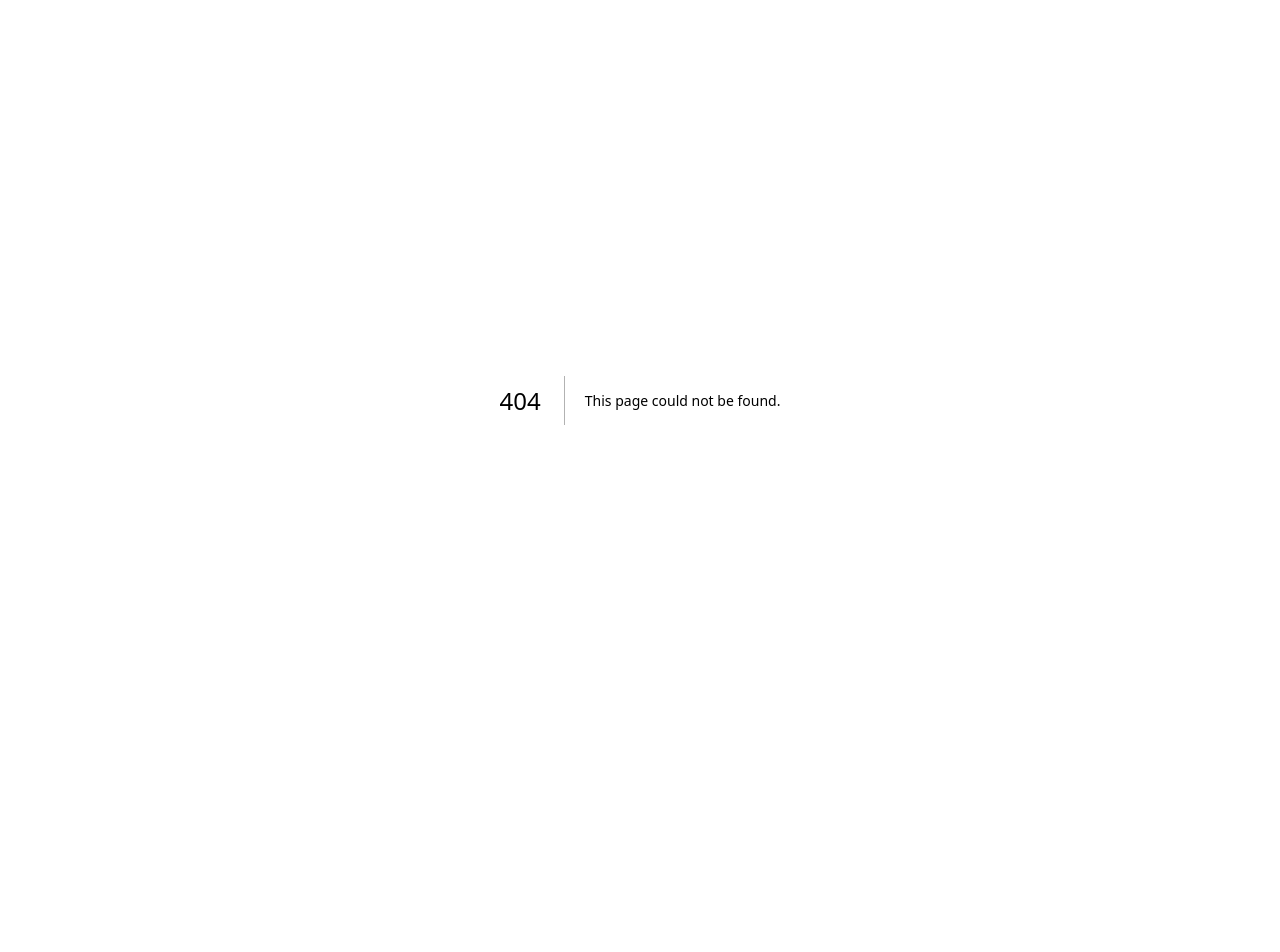
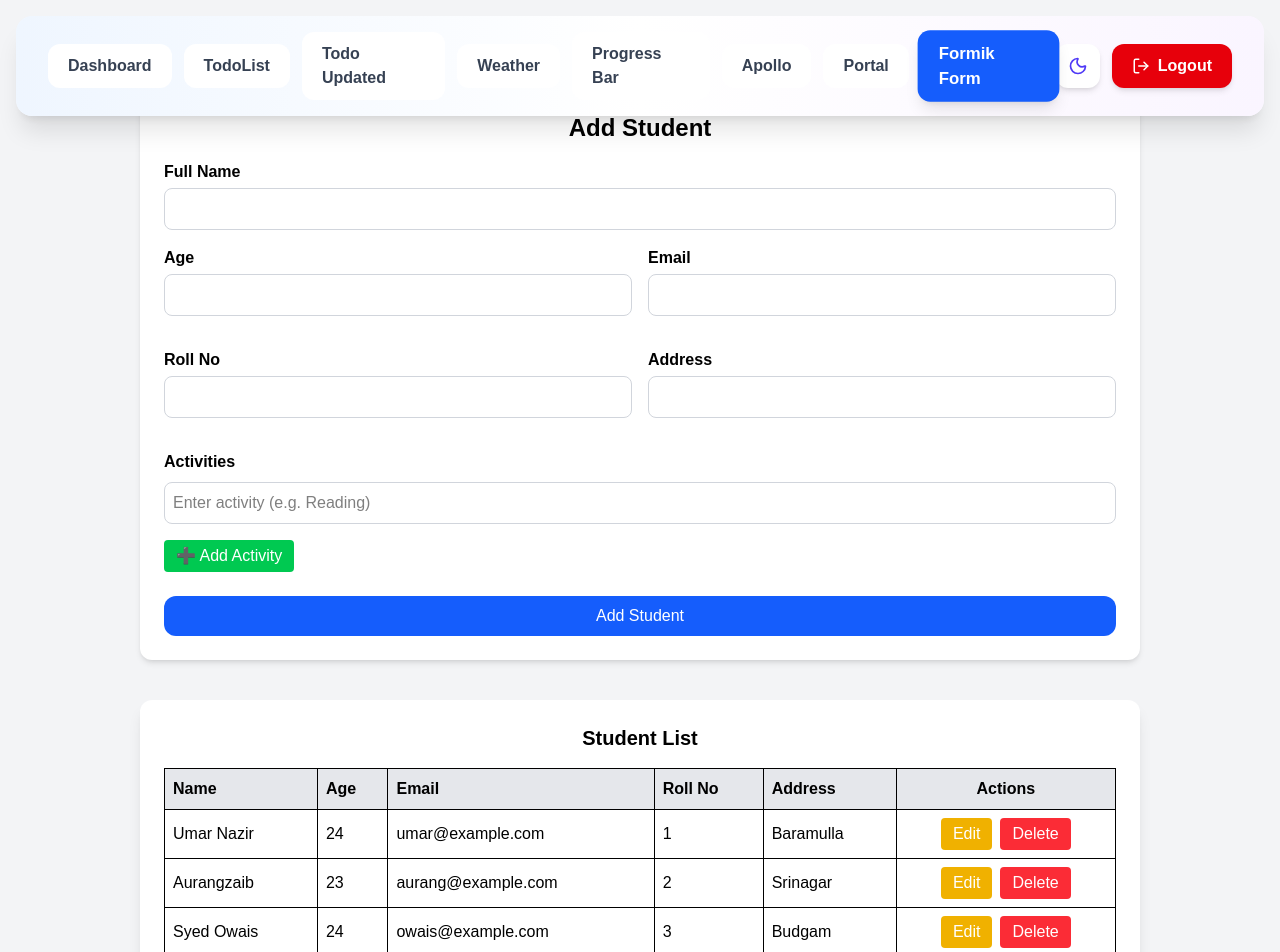
Before and after one commit to umarnaxir/Practice-react, a Next.js app: page /post-login/form in a window 1280 px wide. Before the commit this address had no page. Shown: the top 952 px of the page. Before the commit the page ends 800 px from the top, so only its background shows below. Built offline with nearby package versions, Linux system fonts and the light colour scheme.

Commit message:
app done

```diff
--- a/app/components/Header.jsx
+++ b/app/components/Header.jsx
@@ -23,6 +23,8 @@ export default function Header() {
     { name: "Progress Bar", path: "post-login/progressBar" },
     { name: "Apollo", path: "post-login/apollo" },
     { name: "Portal", path: "post-login/portal" },
+    { name: "Formik Form", path: "post-login/form" },
+
   ];
 
   return (
--- a/app/post-login/dashboard/components/DashboardPage.jsx
+++ b/app/post-login/dashboard/components/DashboardPage.jsx
@@ -14,14 +14,14 @@ function DashboardPage() {
   }, []);
 
   const navItems = [
-    { name: "Dashboard", path: "post-login/dashboard", icon: "📊" },
     { name: "TodoList", path: "post-login/todo", icon: "📝" },
     { name: "Todo Updated", path: "post-login/todolist", icon: "🗂️" },
     { name: "Weather", path: "post-login/weather", icon: "🌦️" },
     { name: "Progress Bar", path: "post-login/progressBar", icon: "📈" },
     { name: "Apollo", path: "post-login/apollo", icon: "🌐" },
     { name: "Portal", path: "post-login/portal", icon: "🔗" },
-    { name: "Calculator", path: "/calculator", icon: "📱" },
+    { name: "Formik Form", path: "post-login/form", icon: "📋" },
+    { name: "Calculator", path: "calculator", icon: "📱" },
     { name: "Demo", path: "demo", icon: "🖌️" },
 
   ];
--- /dev/null
+++ b/app/post-login/form/components/FormField.jsx
@@ -0,0 +1,24 @@
+"use client";
+import React from "react";
+import { Field, ErrorMessage } from "formik";
+
+export default function FormField({ label, name, type }) {
+  return (
+    <div className="flex flex-col mb-4">
+      <label htmlFor={name} className="font-semibold mb-1">
+        {label}
+      </label>
+      <Field
+        type={type}
+        name={name}
+        id={name}
+        className="border border-gray-300 rounded-lg p-2 focus:outline-none focus:border-blue-500"
+      />
+      <ErrorMessage
+        name={name}
+        component="div"
+        className="text-red-500 text-sm mt-1"
+      />
+    </div>
+  );
+}
--- /dev/null
+++ b/app/post-login/form/components/StudentForm.jsx
@@ -0,0 +1,112 @@
+"use client";
+import React from "react";
+import { Formik, Form, FieldArray } from "formik";
+import * as Yup from "yup";
+import FormField from "./FormField";
+
+export default function StudentForm({ onSubmit, editingStudent }) {
+  const validationSchema = Yup.object({
+    name: Yup.string().required("Name is required"),
+    age: Yup.number().required("Age is required").positive().integer(),
+    email: Yup.string().email("Invalid email").required("Email is required"),
+    rollNo: Yup.string().required("Roll No is required"),
+    address: Yup.string().required("Address is required"),
+    activities: Yup.array().of(Yup.string().required("Activity is required")),
+  });
+
+  const defaultValues = {
+    name: "",
+    age: "",
+    email: "",
+    rollNo: "",
+    address: "",
+    activities: [""],
+  };
+
+  return (
+    <Formik
+      enableReinitialize
+      initialValues={editingStudent || defaultValues}
+      validationSchema={validationSchema}
+      onSubmit={(values, { resetForm }) => {
+        onSubmit(values);
+        resetForm({ values: defaultValues });
+      }}
+    >
+      {({ values, setFieldValue }) => (
+        <Form className="bg-white shadow-md text-black rounded-xl p-6 w-250 mt-8">
+          <h2 className="text-2xl font-bold mb-4 text-center">
+            {editingStudent ? "Edit Student" : "Add Student"}
+          </h2>
+
+          <div className="mb-4">
+            <FormField label="Full Name" name="name" type="text" />
+          </div>
+
+          <div className="grid grid-cols-2 gap-4 mb-4">
+            <FormField label="Age" name="age" type="number" />
+            <FormField label="Email" name="email" type="email" />
+          </div>
+
+          <div className="grid grid-cols-2 gap-4 mb-4">
+            <FormField label="Roll No" name="rollNo" type="text" />
+            <FormField label="Address" name="address" type="text" />
+          </div>
+
+          {/* Dynamic Activities Section */}
+          <div className="mb-4">
+            <label className="font-semibold mb-2 block">Activities</label>
+            <FieldArray name="activities">
+              {({ push, remove }) => (
+                <div>
+                  {values.activities.map((activity, index) => (
+                    <div key={index} className="flex items-center mb-2">
+                      <input
+                        type="text"
+                        value={activity}
+                        onChange={(e) => {
+                          const updated = [...values.activities];
+                          updated[index] = e.target.value;
+                          setFieldValue("activities", updated);
+                        }}
+                        className="border border-gray-300 rounded-lg p-2 flex-grow focus:outline-none focus:border-blue-500"
+                        placeholder="Enter activity (e.g. Reading)"
+                      />
+                      {index > 0 && (
+                        <button
+                          type="button"
+                          onClick={() => remove(index)}
+                          className="ml-2 bg-red-500 text-white px-2 py-1 rounded hover:bg-red-600"
+                        >
+                          ❌
+                        </button>
+                      )}
+                    </div>
+                  ))}
+                  <button
+                    type="button"
+                    onClick={() => push("")}
+                    className="mt-2 bg-green-500 text-white px-3 py-1 rounded hover:bg-green-600"
+                  >
+                    ➕ Add Activity
+                  </button>
+                </div>
+              )}
+            </FieldArray>
+          </div>
+
+          <button
+            type="submit"
+            className={`${
+              editingStudent
+                ? "bg-yellow-600 hover:bg-yellow-700"
+                : "bg-blue-600 hover:bg-blue-700"
+            } text-white py-2 px-4 rounded-xl mt-2 w-full transition-all`}
+          >
+            {editingStudent ? "Update Student" : "Add Student"}
+          </button>
+        </Form>
+      )}
+    </Formik>
+  );
+}
--- /dev/null
+++ b/app/post-login/form/page.jsx
@@ -0,0 +1,137 @@
+"use client";
+import React, { useState } from "react";
+import StudentForm from "./components/StudentForm";
+
+export default function Page() {
+  const [students, setStudents] = useState([
+    {
+      name: "Umar Nazir",
+      age: 24,
+      email: "umar@example.com",
+      rollNo: "1",
+      address: "Baramulla",
+    },
+    {
+      name: "Aurangzaib",
+      age: 23,
+      email: "aurang@example.com",
+      rollNo: "2",
+      address: "Srinagar",
+    },
+    {
+      name: "Syed Owais",
+      age: 24,
+      email: "owais@example.com",
+      rollNo: "3",
+      address: "Budgam",
+    },
+    {
+      name: "Khalid Jan",
+      age: 24,
+      email: "khalid@example.com",
+      rollNo: "4",
+      address: "Sopore",
+    },
+  ]);
+
+  const [submitted, setSubmitted] = useState(false);
+  const [editingStudent, setEditingStudent] = useState(null); // to hold data when editing
+
+  const handleFormSubmit = (values) => {
+    console.log("Form Submitted:", values);
+
+    // Check if student already exists (by rollNo)
+    setStudents((prevStudents) => {
+      const existingIndex = prevStudents.findIndex(
+        (student) => student.rollNo === values.rollNo
+      );
+
+      if (existingIndex !== -1) {
+        // Update existing student
+        const updated = [...prevStudents];
+        updated[existingIndex] = values;
+        return updated;
+      } else {
+        // Add new student
+        return [...prevStudents, values];
+      }
+    });
+
+    setSubmitted(true);
+    setTimeout(() => setSubmitted(false), 2000);
+    setEditingStudent(null); // reset edit mode
+  };
+
+  const handleEdit = (rollNo) => {
+    const studentToEdit = students.find((s) => s.rollNo === rollNo);
+    if (studentToEdit) {
+      setEditingStudent(studentToEdit);
+    }
+  };
+
+  const handleDelete = (rollNo) => {
+    setStudents((prevStudents) =>
+      prevStudents.filter((student) => student.rollNo !== rollNo)
+    );
+  };
+
+  return (
+    <div className="flex flex-col items-center justify-center pt-14 min-h-screen bg-gray-100 p-4">
+      <StudentForm onSubmit={handleFormSubmit} editingStudent={editingStudent} />
+
+      {submitted && (
+        <div className="mt-6 text-green-600 font-semibold text-lg">
+          ✅ Student record saved successfully!
+        </div>
+      )}
+
+      <div className="mt-10 text-black w-250 h-85 bg-white shadow-lg rounded-xl p-6 overflow-y-auto">
+        <h3 className="text-xl font-bold mb-4 text-center">Student List</h3>
+        <table className="w-full border-collapse text-sm md:text-base">
+          <thead>
+            <tr className="bg-gray-200 text-left">
+              <th className="border p-2">Name</th>
+              <th className="border p-2">Age</th>
+              <th className="border p-2">Email</th>
+              <th className="border p-2">Roll No</th>
+              <th className="border p-2">Address</th>
+              <th className="border p-2 text-center">Actions</th>
+            </tr>
+          </thead>
+          <tbody>
+            {students.map((student) => (
+              <tr key={student.rollNo} className="hover:bg-gray-100">
+                <td className="border p-2">{student.name}</td>
+                <td className="border p-2">{student.age}</td>
+                <td className="border p-2">{student.email}</td>
+                <td className="border p-2">{student.rollNo}</td>
+                <td className="border p-2">{student.address}</td>
+                <td className="border p-2 text-center space-x-2">
+                  <button
+                    onClick={() => handleEdit(student.rollNo)}
+                    className="bg-yellow-500 text-white px-3 py-1 rounded hover:bg-yellow-600 transition-all"
+                  >
+                    Edit
+                  </button>
+                  <button
+                    onClick={() => handleDelete(student.rollNo)}
+                    className="bg-red-500 text-white px-3 py-1 rounded hover:bg-red-600 transition-all"
+                  >
+                    Delete
+                  </button>
+                </td>
+              </tr>
+            ))}
+            {students.length === 0 && (
+              <tr>
+                <td colSpan="6" className="text-center text-gray-500 py-3">
+                  No students available
+                </td>
+              </tr>
+            )}
+          </tbody>
+        </table>
+      </div>
+    </div>
+  );
+}
--- a/package.json
+++ b/package.json
@@ -10,13 +10,15 @@
   "dependencies": {
     "@apollo/client": "^4.0.7",
     "@tanstack/react-query": "^5.90.5",
+    "formik": "^2.4.6",
     "graphql": "^16.11.0",
     "graphql-request": "^7.3.1",
     "lucide-react": "^0.545.0",
     "next": "^15.5.4",
     "react": "^19.1.0",
     "react-dom": "^19.1.0",
-    "react-hot-toast": "^2.6.0"
+    "react-hot-toast": "^2.6.0",
+    "yup": "^1.7.1"
   },
   "devDependencies": {
     "@tailwindcss/postcss": "^4",
```
Also changed, not shown: app/components/PortalRoot.jsx (+13 -0 lines), 2 other files (tests, documents, lock files or other folders).
